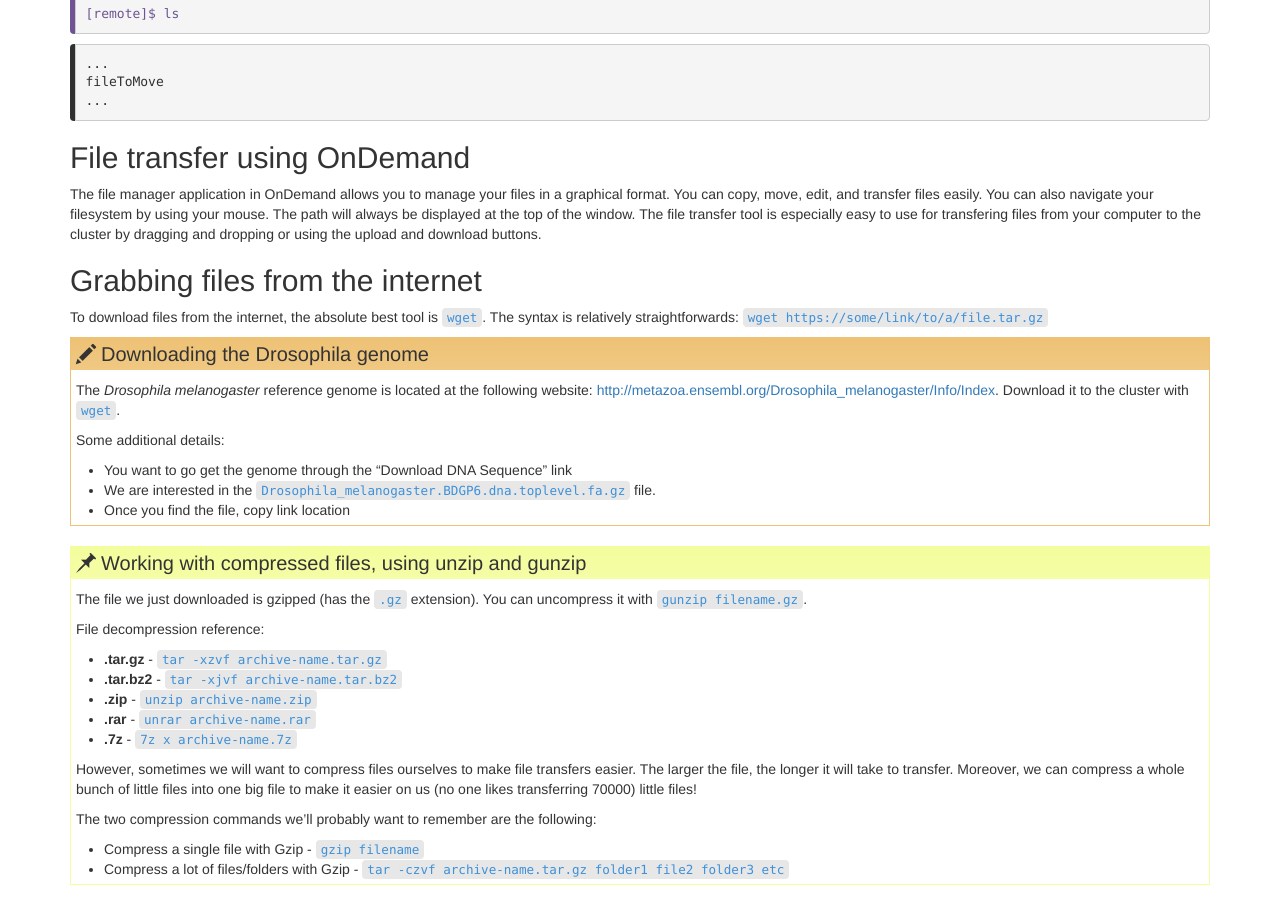
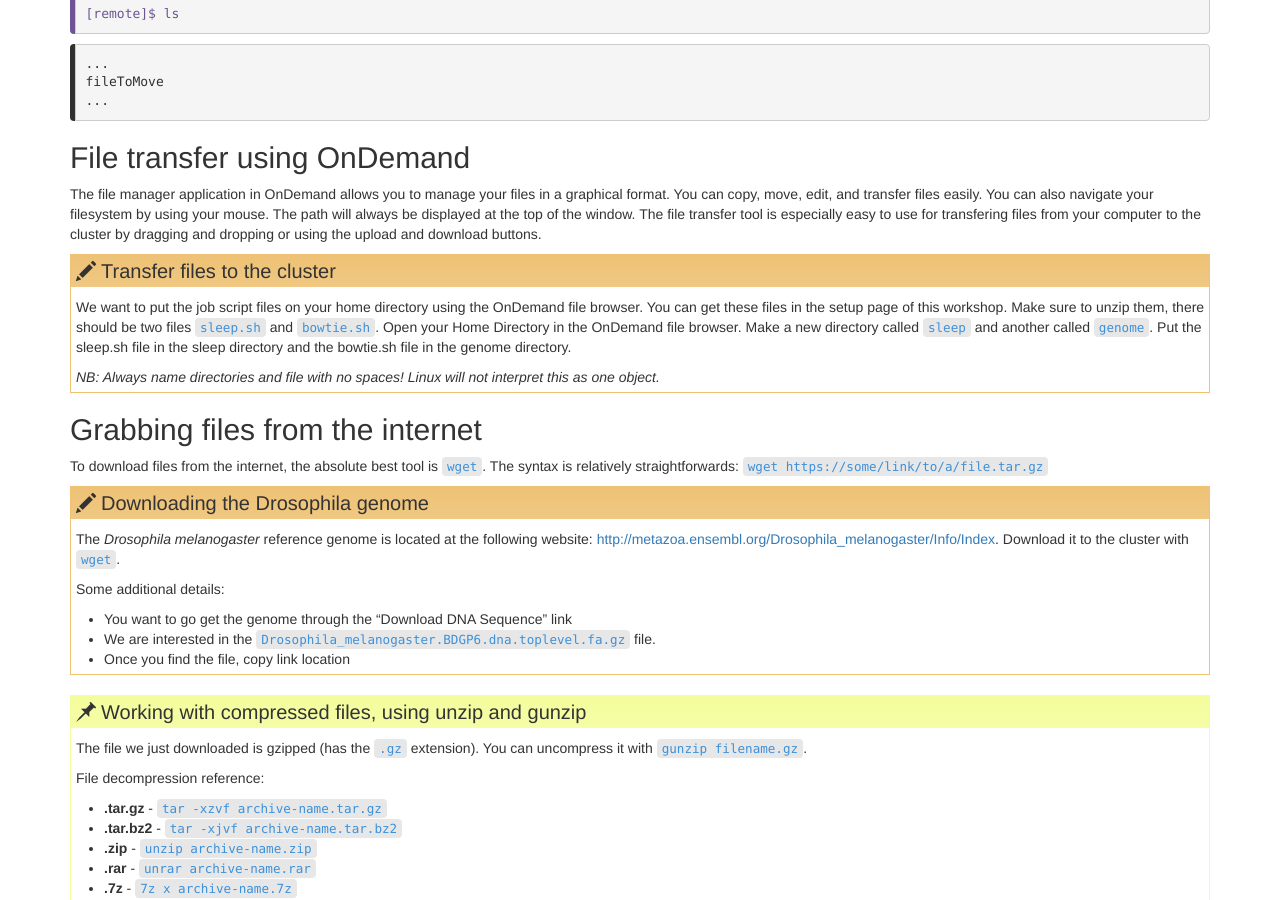
Before and after one commit to khill42/OSC_IntroHPC, a Jekyll site: the page built from _episodes/11-cluster.md, in a window 1280 px wide and 900 px high, scrolled down 3465 px. Built offline with Jekyll 4.4.1, drawn with Linux system fonts in a browser that asks for light colours.

Commit message:
Update 11-cluster.md

```diff
--- a/_episodes/11-cluster.md
+++ b/_episodes/11-cluster.md
@@ -182,6 +182,16 @@ and transfer files easily. You can also navigate your filesystem by using your m
 at the top of the window. The file transfer tool is especially easy to use for transfering files from your computer to the
 cluster by dragging and dropping or using the upload and download buttons.
 
+> ## Transfer files to the cluster
+> We want to put the job script files on your home directory using the OnDemand file browser. You can get these files in the
+> setup page of this workshop. Make sure to unzip them, there should be two files `sleep.sh` and `bowtie.sh`.
+> Open your Home Directory in the OnDemand file browser.
+> Make a new directory called `sleep` and another called `genome`.
+> Put the sleep.sh file in the sleep directory and the bowtie.sh file in the genome directory.
+>
+> *NB: Always name directories and file with no spaces! Linux will not interpret this as one object.*
+{: .challenge}
+
 
 ## Grabbing files from the internet
 
```
